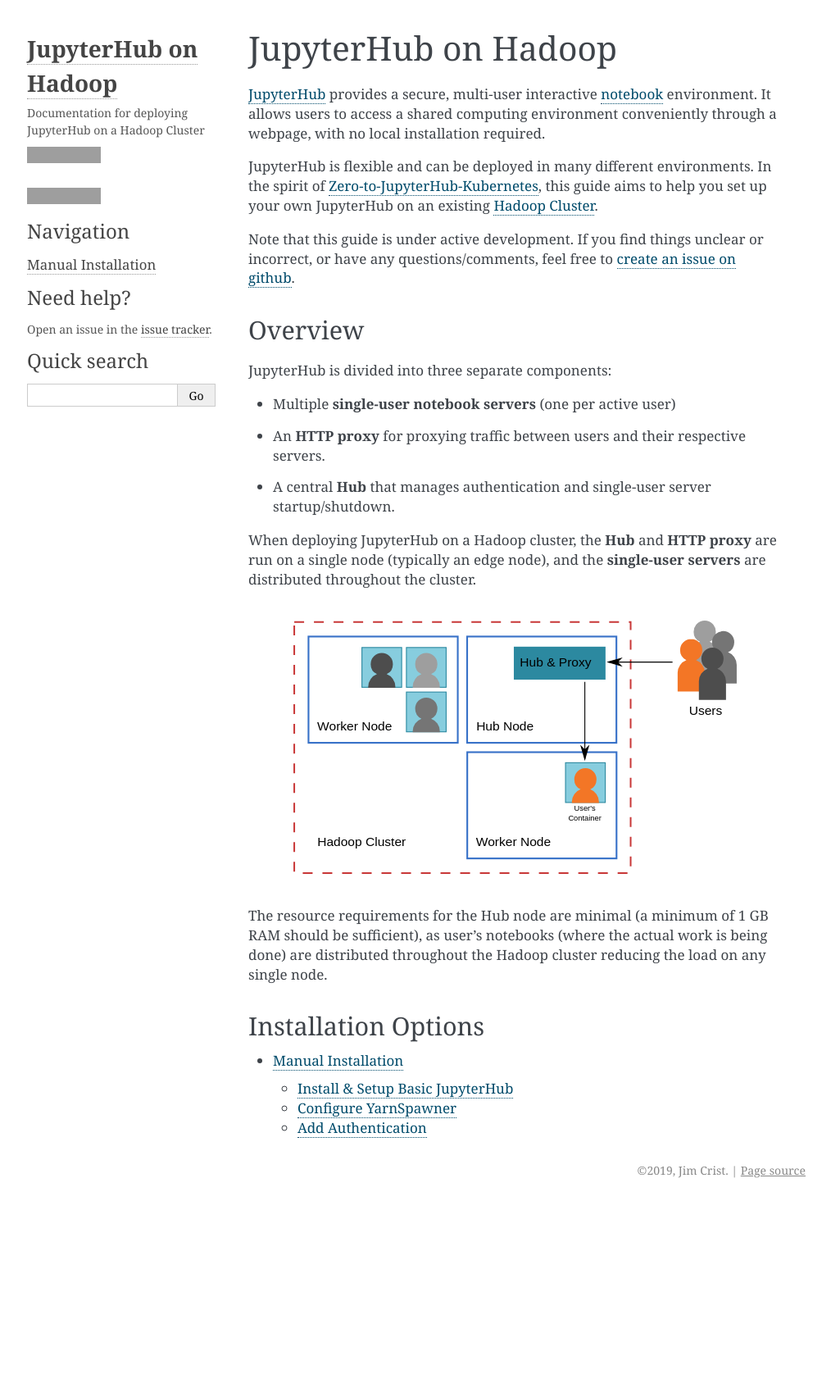
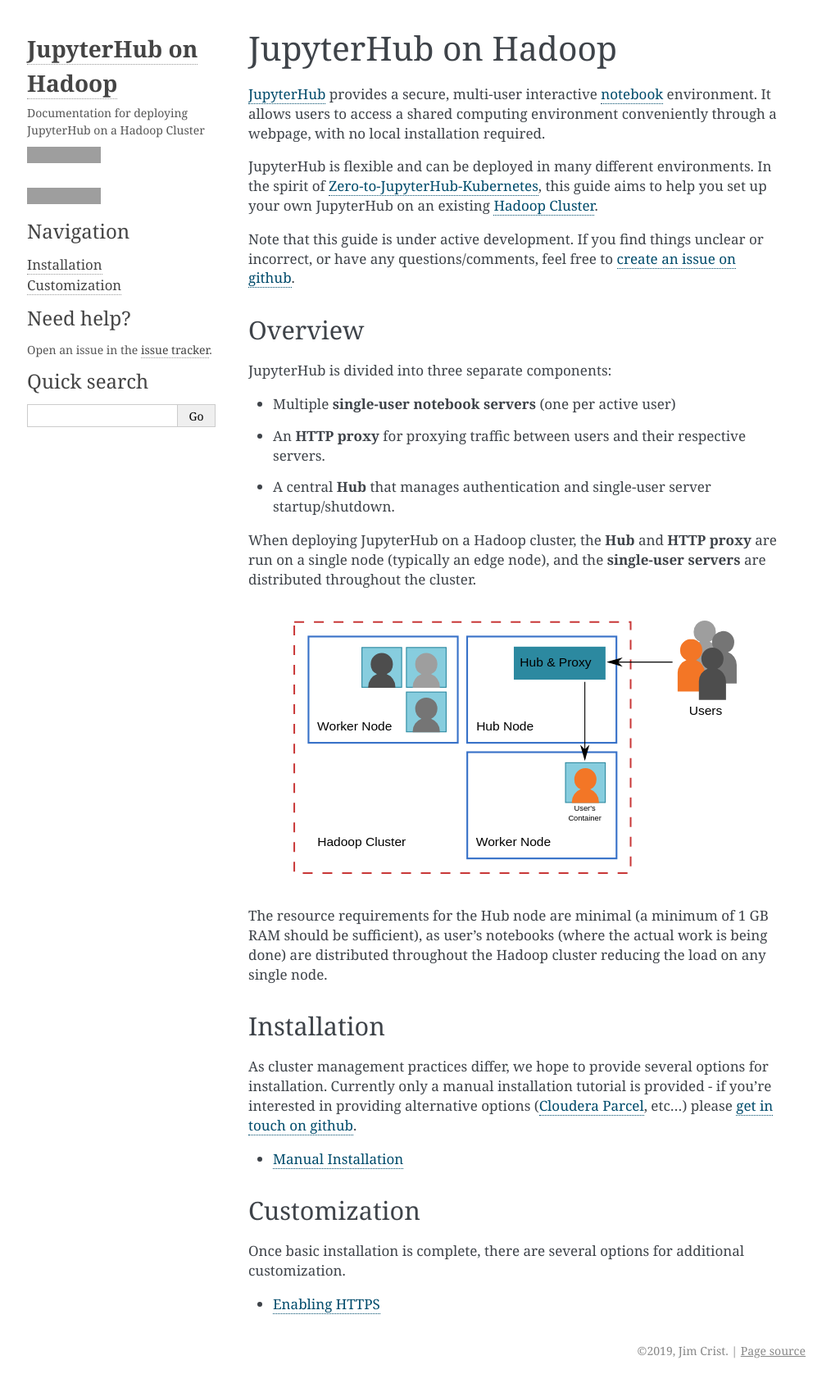
Before and after one commit to jupyterhub/jupyterhub-on-hadoop, a Sphinx documentation site: the page built from docs/source/index.rst, in a window 1280 px wide. Shown: the whole page at 82% size, without its empty margins (137-1151 px from the left). Built offline with Sphinx 7.4.7, drawn with Linux system fonts in a browser that asks for light colours; before the commit the page ends 1467 px from its top, so only the background shows below that; grey boxes are pictures that could not be loaded.

Commit message:
Add HTTPS documentatino
Also restructure sphinx layout

```diff
--- /dev/null
+++ b/docs/source/customization.rst
@@ -0,0 +1,6 @@
+Customization
+=============
+
+.. toctree::
+
+    enable-https
--- a/docs/source/index.rst
+++ b/docs/source/index.rst
@@ -40,13 +40,31 @@
 node.
 
 
-Installation Options
---------------------
+Installation
+------------
+
+As cluster management practices differ, we hope to provide several options for
+installation. Currently only a manual installation tutorial is provided - if
+you're interested in providing alternative options (`Cloudera Parcel`_, etc...)
+please `get in touch on github`_.
+
+- :doc:`manual-installation`
+
+
+Customization
+-------------
+
+Once basic installation is complete, there are several options for additional
+customization.
+
+- :doc:`enable-https`
+
 
 .. toctree::
-    :titlesonly:
+    :hidden:
 
-    manual-installation
+    installation
+    customization
 
 
 .. _JupyterHub: https://jupyterhub.readthedocs.io/
@@ -54,3 +72,5 @@
 .. _Zero-to-JupyterHub-Kubernetes: https://zero-to-jupyterhub.readthedocs.io/
 .. _Hadoop Cluster: https://hadoop.apache.org/
 .. _create an issue on github: https://github.com/jcrist/jupyterhub-on-hadoop/issues
+.. _Cloudera Parcel: https://github.com/jcrist/jupyterhub-on-hadoop/issues/1
+.. _get in touch on github: https://github.com/jcrist/jupyterhub-on-hadoop/
--- /dev/null
+++ b/docs/source/installation.rst
@@ -0,0 +1,6 @@
+Installation
+============
+
+.. toctree::
+
+    manual-installation
```
Also changed, not shown: docs/source/enable-https.rst (added, +50 -0 lines), 2 other files.
